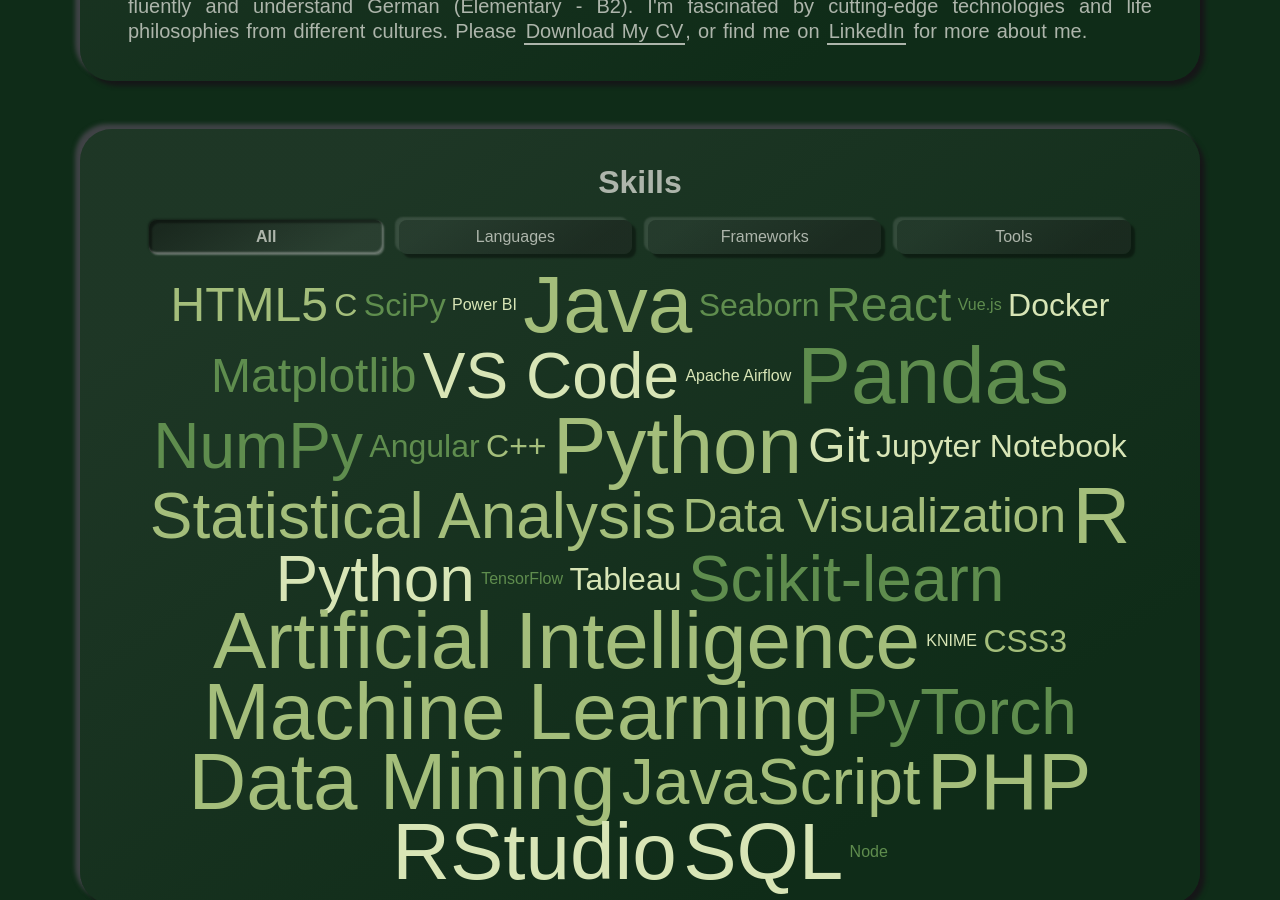
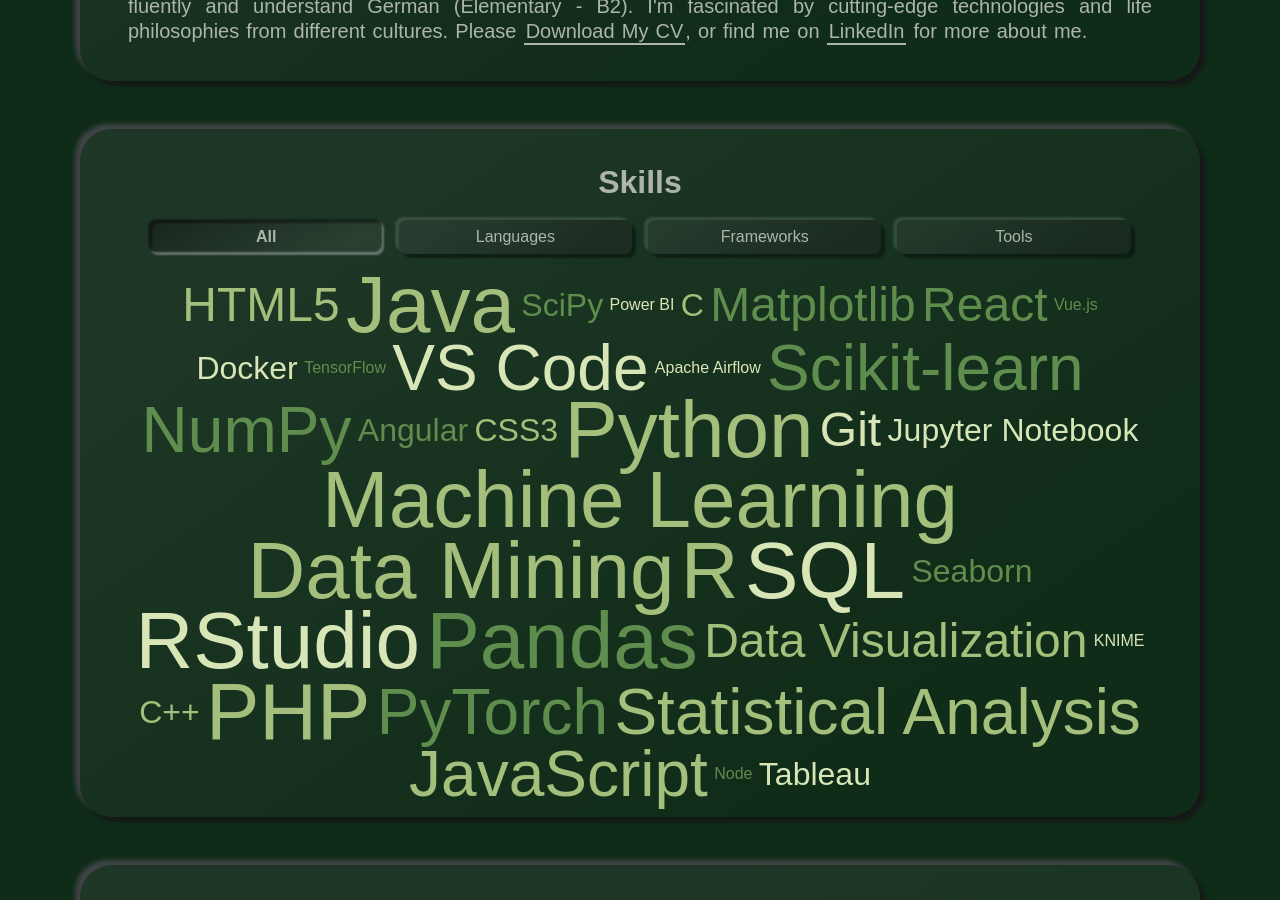
Before and after one commit to xkortum/xkortum.github.io, a Jekyll site: the page built from index.html, in a window 1280 px wide and 900 px high, scrolled down 1645 px. Built offline with Jekyll 4.4.1, drawn with Linux system fonts in a browser that asks for light colours; some web fonts are replaced.

Commit message:
modify skills card

```diff
--- a/_data/skills-languages.yml
+++ b/_data/skills-languages.yml
@@ -43,6 +43,3 @@
 
 - name: Data Visualization
   weight: 3
-
-- name: Artificial Intelligence
-  weight: 5
--- a/_data/skills-tools.yml
+++ b/_data/skills-tools.yml
@@ -20,9 +20,6 @@
 - name: SQL
   weight: 5
 
-- name: Python
-  weight: 4
-
 - name: Power BI
   weight: 1
 
--- a/_includes/section-contact.html
+++ b/_includes/section-contact.html
@@ -1,7 +1,7 @@
 <h1 class="title">{{site.contact_title}}</h1>
-<p class="subtitle"><i class="material-icons" style="font-size:30px;color:#adb5ab;">location_on</i> {{site.contact_city}}</p>
-<p class="subtitle"> <i class="material-icons" style="font-size:30px;color:#adb5ab;">phone</i> {{site.contact_phone}}</p>
-<p class="subtitle"><i class="material-icons" style="font-size:30px;color:#adb5ab;">email</i> {{site.contact_email}}</p>
+<p class="subtitle"><i class="material-icons" style="font-size:34px;color:#adb5ab;">location_on</i> {{site.contact_city}}</p>
+<p class="subtitle"> <i class="material-icons" style="font-size:34px;color:#adb5ab;">phone</i> {{site.contact_phone}}</p>
+<p class="subtitle"><i class="material-icons" style="font-size:34px;color:#adb5ab;">email</i> {{site.contact_email}}</p>
 
 
 
```
